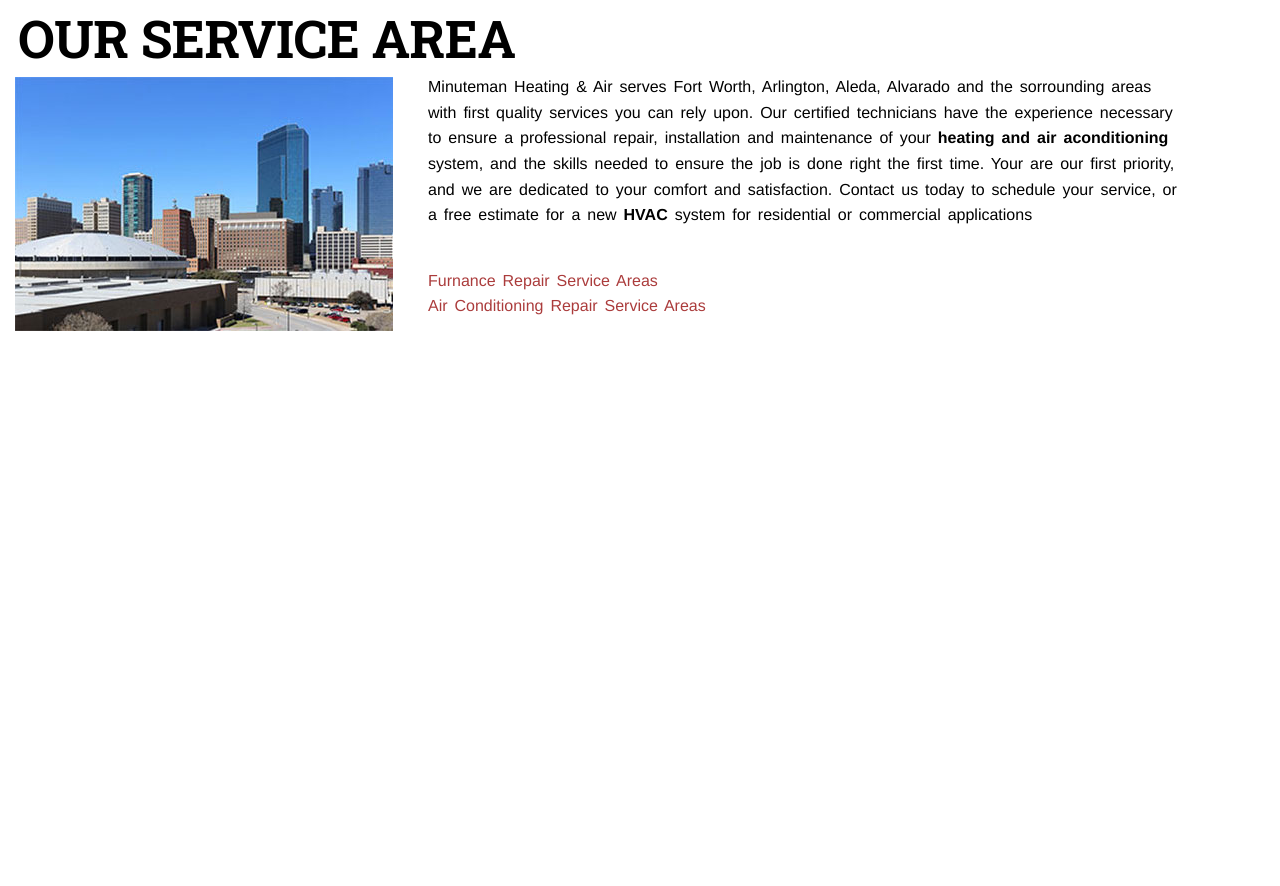
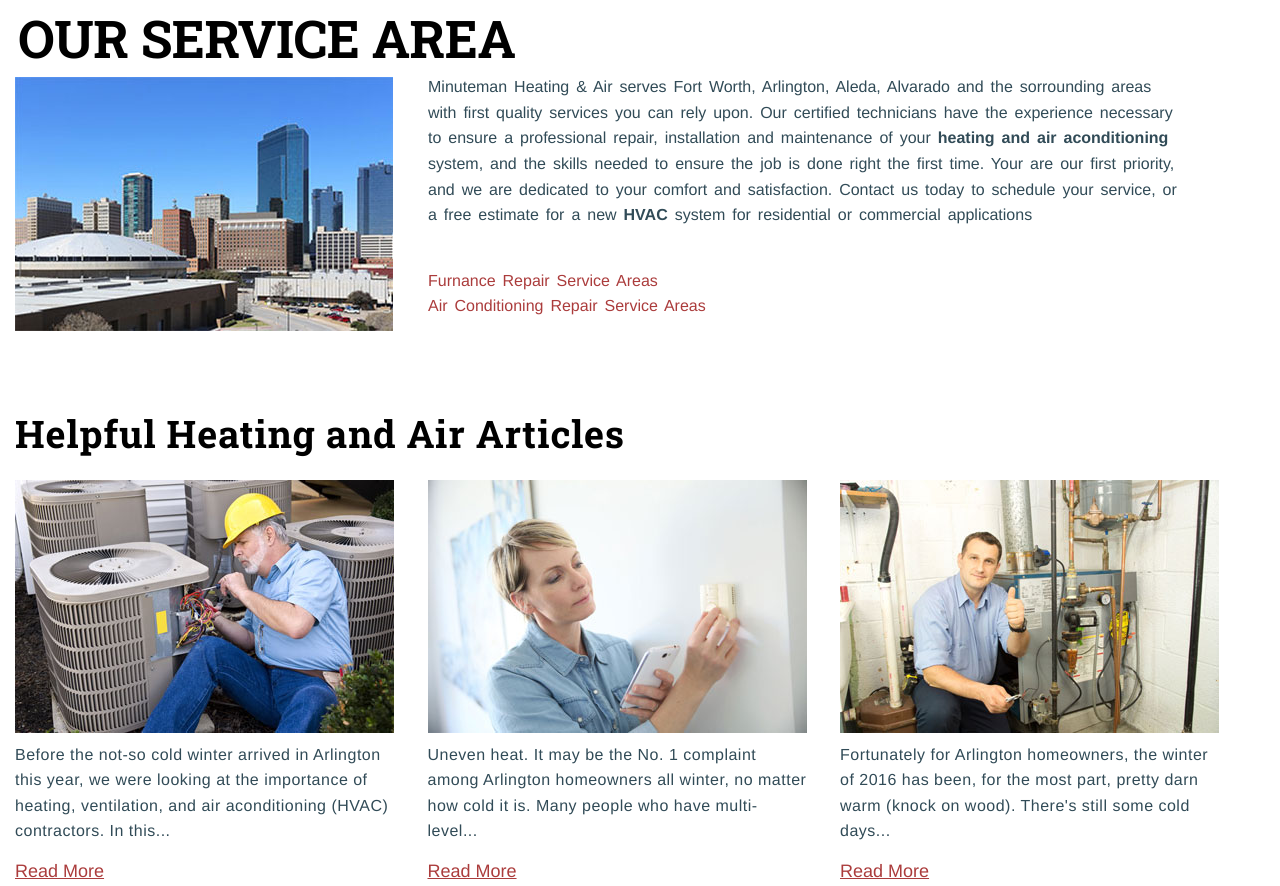
Before and after one commit to tonybalde/dia, a plain HTML site: page index.html in a window 1280 px wide. Shown: the part 270-1156 px from the top of the page. Before the commit the page ends 800 px from the top, so only its background shows below. Drawn offline with Linux system fonts and the light colour scheme.

Commit message:
added articles

```diff
--- a/index.html
+++ b/index.html
@@ -57,10 +57,36 @@
                     <a href="#"><p class="AirConditioningRepairServiceAreas">Air Conditioning Repair Service Areas</p></a>
                 </div>
             </div>
+        </div>
+
+        <div class="helpfulHeatingAndAirArticles">
+
+            <h1 class="articlesTitle">Helpful Heating and Air Articles</h1>
+            <div class="articlesContainer">
+                <div class="article">
+                    <img src="./images/The-Value-of-Design-and-Right-Sizing-by-Arlington-HVAC-Contractors.jpg" alt="The Value of Design and Right Sizing by Arlington HVAC Contractors" class="articleImg">
+                    <p class="articleParagraph">Before the not-so cold winter arrived in Arlington this year, we were looking
+                       at the importance of heating, ventilation, and air aconditioning (HVAC) contractors. In this...
+                    </p>
+                    <p class="readMore">Read More</p>
+                </div>
+                <div class="article">
+                    <img src="./images/Arlington-HVAC-Tips-for-Uneven-Heat.jpg" alt="Arlington HVAC Tips for Uneven Heat" class="articleImg">
+                    <p class="articleParagraph">Uneven heat. It may be the No. 1 complaint among Arlington homeowners all
+                        winter, no matter how cold it is. Many people who have multi-level...
+                    </p>
+                    <p class="readMore">Read More</p>
+                </div>
+                <div class="article">
+                    <img src="./images/Arlington-HVAC-Tips-for-Troubleshooting-Furnaces.jpg" alt="Arlington HVAC Tips for Troubleshooting Furnaces" class="articleImg">
+                    <p class="articleParagraph">Fortunately for Arlington homeowners, the winter of 2016
+                        has been, for the most part, pretty darn warm (knock on wood). There's still some cold days...
+                    </p>
+                    <p class="readMore">Read More</p>
+                </div>
+            </div>
 
         </div>
-
-
 
 
 
--- a/styles.css
+++ b/styles.css
@@ -22,6 +22,10 @@ a {
 h1 {
     font-family: "Roboto Slab", serif;
     font-weight: 700; /* Bold */
+}
+
+p {
+    color: var(--dark-blue-green);
 }
 
 /* Paragraph and general text */
@@ -96,7 +100,6 @@ body, p {
     margin-top: -2px;
     word-spacing: 2.5px;
     line-height: 1.66;
-
 }
 
 .FurnanceRepairServiceAreas{
@@ -107,3 +110,39 @@ body, p {
     color: var(--red);
 
 }
+
+.helpfulHeatingAndAirArticles{
+    margin-left: 15px;
+    margin-top: 72px;
+}
+
+.articlesTitle{
+    color: black;
+    font-size: 38px;
+    letter-spacing: .86px;
+}
+
+.articlesContainer {
+    display: flex;
+    margin-top: 16px;
+    gap: 33.5px;
+
+}
+
+.article{
+    max-width: 379px;
+}
+
+.articleParagraph{
+    margin-top: 1px;
+    letter-spacing: .5px;
+
+}
+
+.readMore {
+    color: var(--red);
+    margin-top: 13px;
+    font-size: 18px;
+    text-decoration: underline;
+
+}
```
